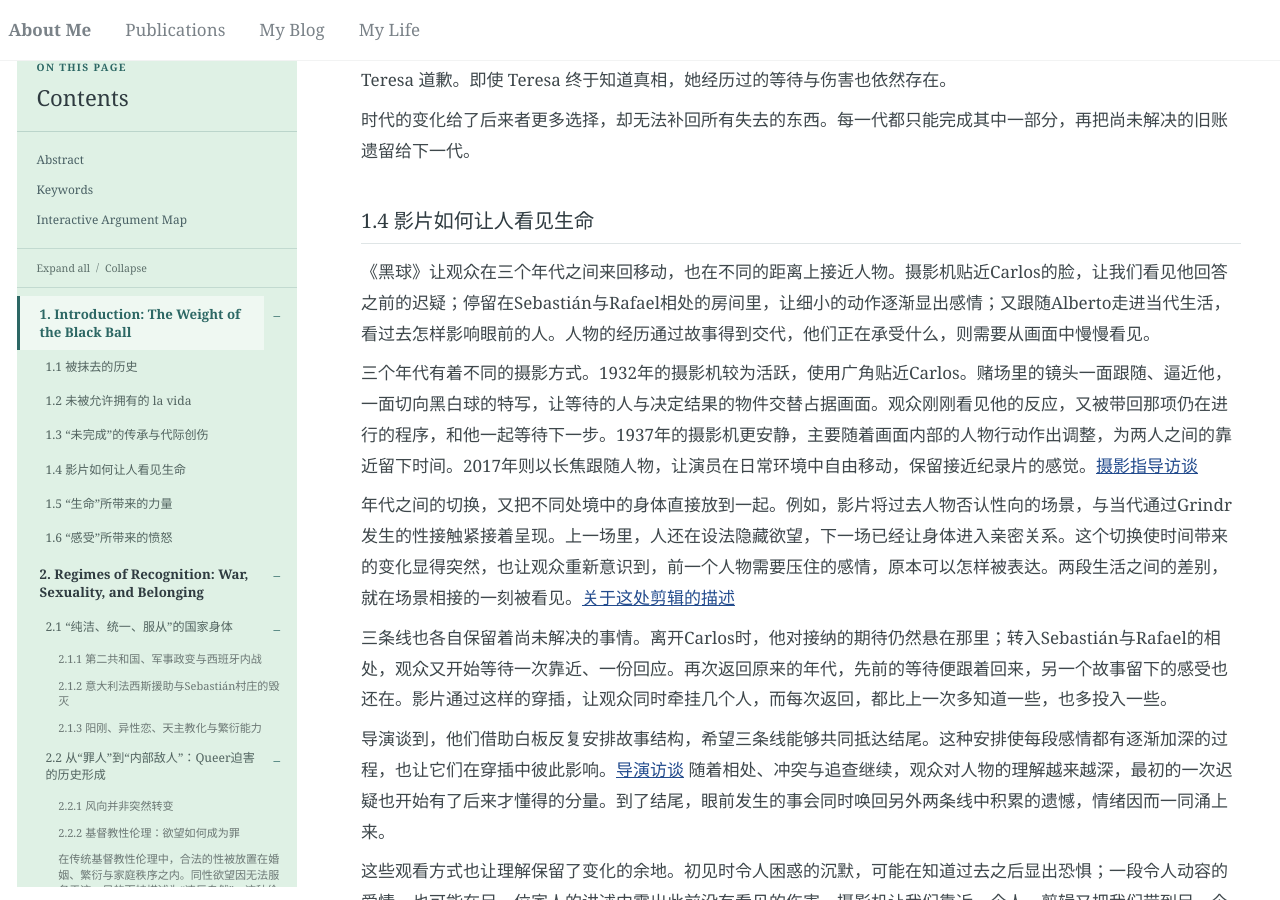
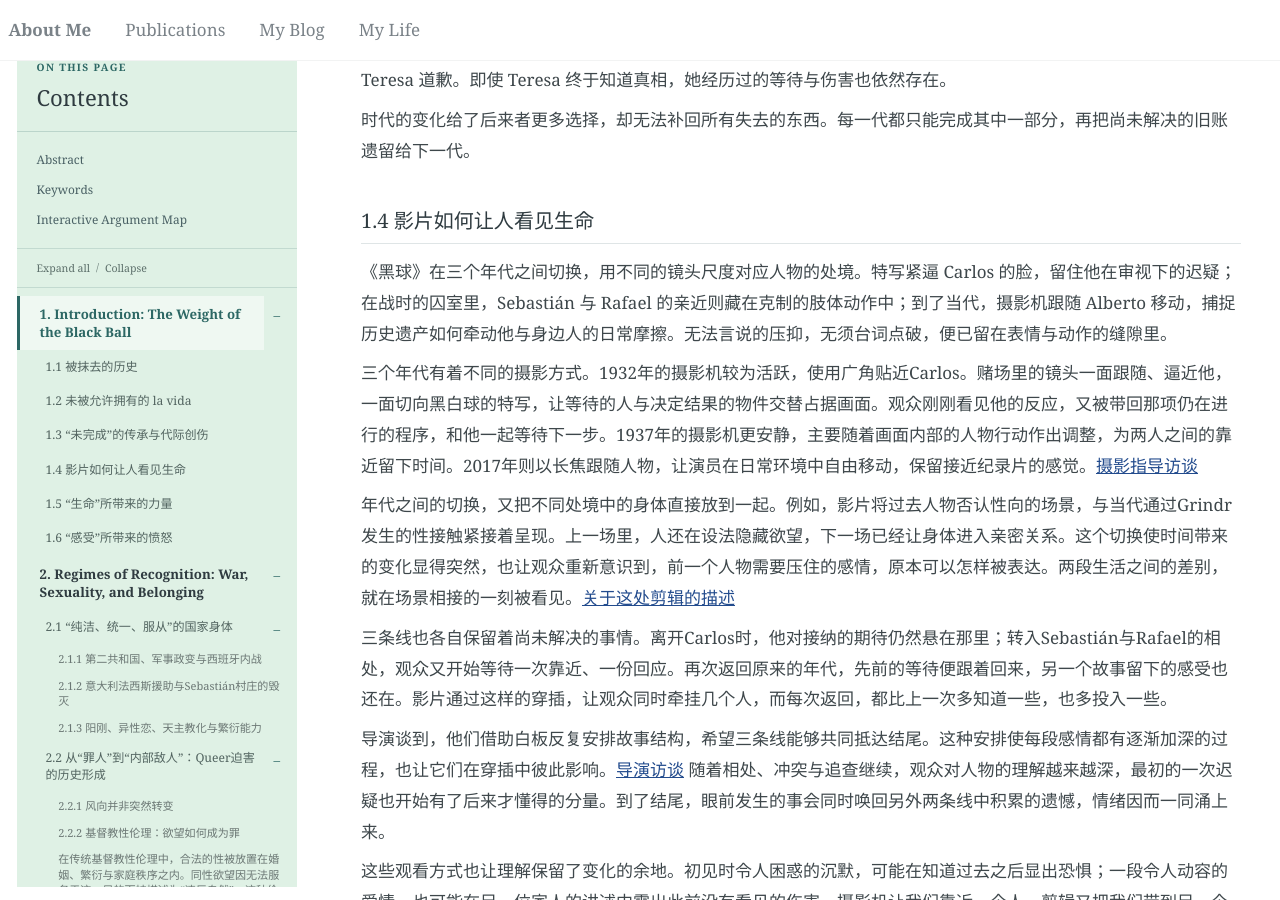
Before and after one commit to Cathylixi/Cathylixi.github.io, a Jekyll site: the page built from _posts/2026-11-10-la-bola-negra-review.md, in a window 1280 px wide and 900 px high, scrolled down 4937 px. Built offline with Jekyll 4.4.1, drawn with Linux system fonts in a browser that asks for light colours; nearby versions of some CDN libraries.

Commit message:
Publish La Bola Negra from Google Docs

```diff
--- a/_posts/2026-11-10-la-bola-negra-review.md
+++ b/_posts/2026-11-10-la-bola-negra-review.md
@@ -100,7 +100,7 @@ Alberto没有亲历战争，却一直生活在战争塑造的家庭关系中。
 
 ### 1.4 影片如何让人看见生命
 
-《黑球》让观众在三个年代之间来回移动，也在不同的距离上接近人物。摄影机贴近Carlos的脸，让我们看见他回答之前的迟疑；停留在Sebastián与Rafael相处的房间里，让细小的动作逐渐显出感情；又跟随Alberto走进当代生活，看过去怎样影响眼前的人。人物的经历通过故事得到交代，他们正在承受什么，则需要从画面中慢慢看见。
+《黑球》在三个年代之间切换，用不同的镜头尺度对应人物的处境。特写紧逼 Carlos 的脸，留住他在审视下的迟疑；在战时的囚室里，Sebastián 与 Rafael 的亲近则藏在克制的肢体动作中；到了当代，摄影机跟随 Alberto 移动，捕捉历史遗产如何牵动他与身边人的日常摩擦。无法言说的压抑，无须台词点破，便已留在表情与动作的缝隙里。
 
 三个年代有着不同的摄影方式。1932年的摄影机较为活跃，使用广角贴近Carlos。赌场里的镜头一面跟随、逼近他，一面切向黑白球的特写，让等待的人与决定结果的物件交替占据画面。观众刚刚看见他的反应，又被带回那项仍在进行的程序，和他一起等待下一步。1937年的摄影机更安静，主要随着画面内部的人物行动作出调整，为两人之间的靠近留下时间。2017年则以长焦跟随人物，让演员在日常环境中自由移动，保留接近纪录片的感觉。[摄影指导访谈](https://www.kodak.com/en/motion/blog-post/la-bola-negra/)
 
```
